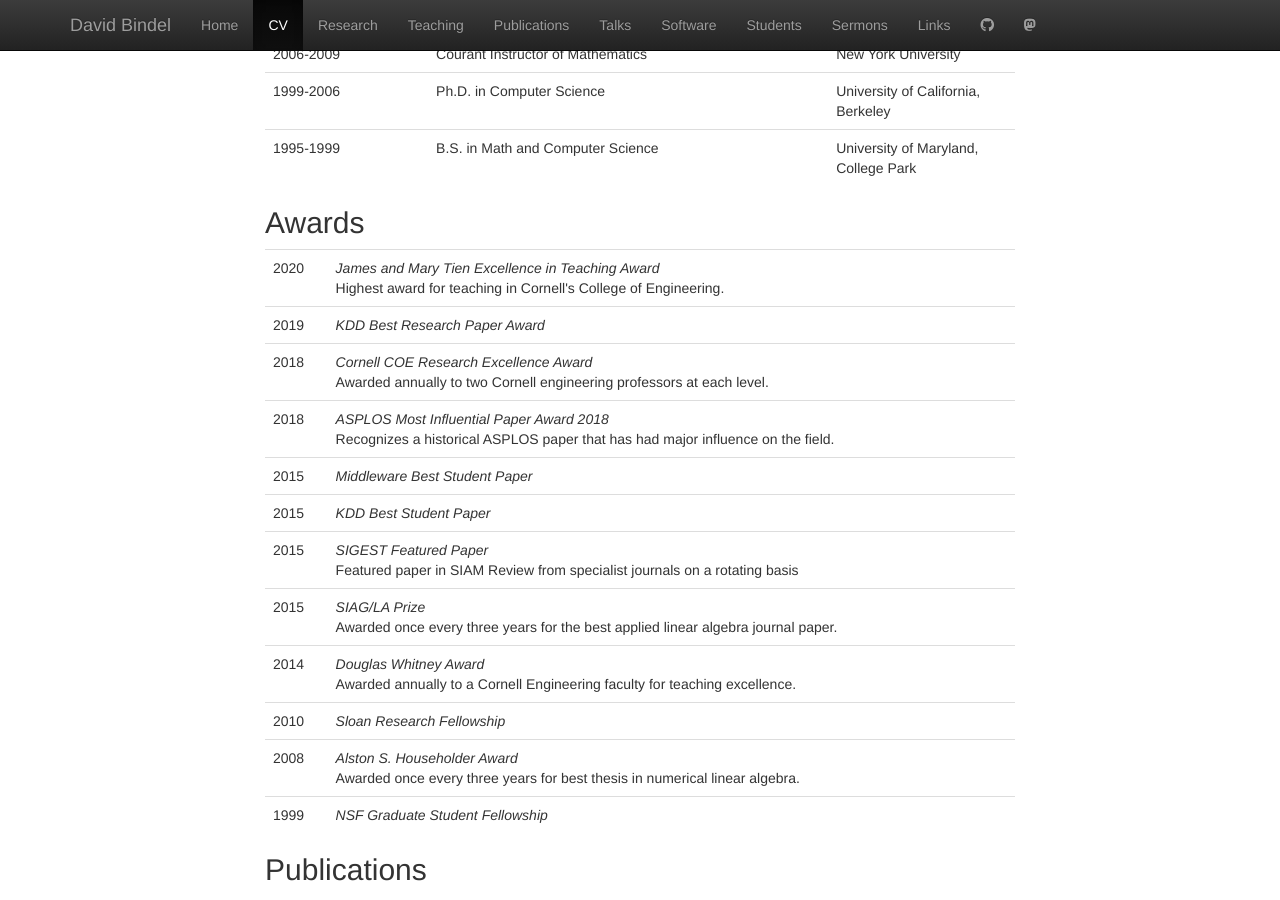
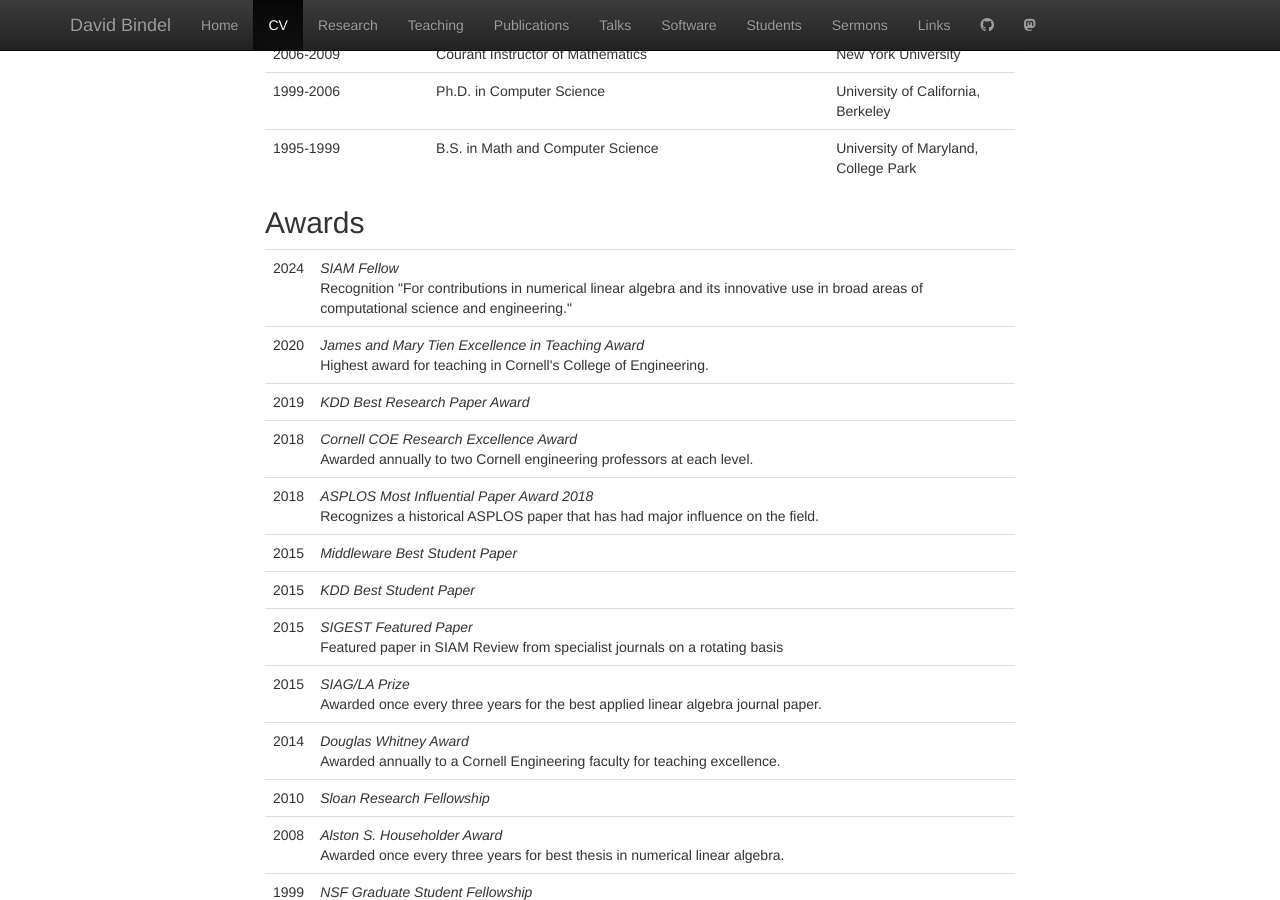
Before and after one commit to dbindel/cornell_web, a Jekyll site: the page built from vita.html, in a window 1280 px wide and 900 px high, scrolled down 928 px. Built offline with Jekyll 4.4.1, drawn with Linux system fonts in a browser that asks for light colours; nearby versions of some CDN libraries.

Commit message:
Add SIAM fellow to awards.

```diff
--- a/_data/awards.yml
+++ b/_data/awards.yml
@@ -1,3 +1,9 @@
+-
+  name: SIAM Fellow
+  desc: |
+    Recognition "For contributions in numerical linear algebra and its
+    innovative use in broad areas of computational science and engineering."
+  year: 2024
 -
   name: James and Mary Tien Excellence in Teaching Award
   desc: |
```
